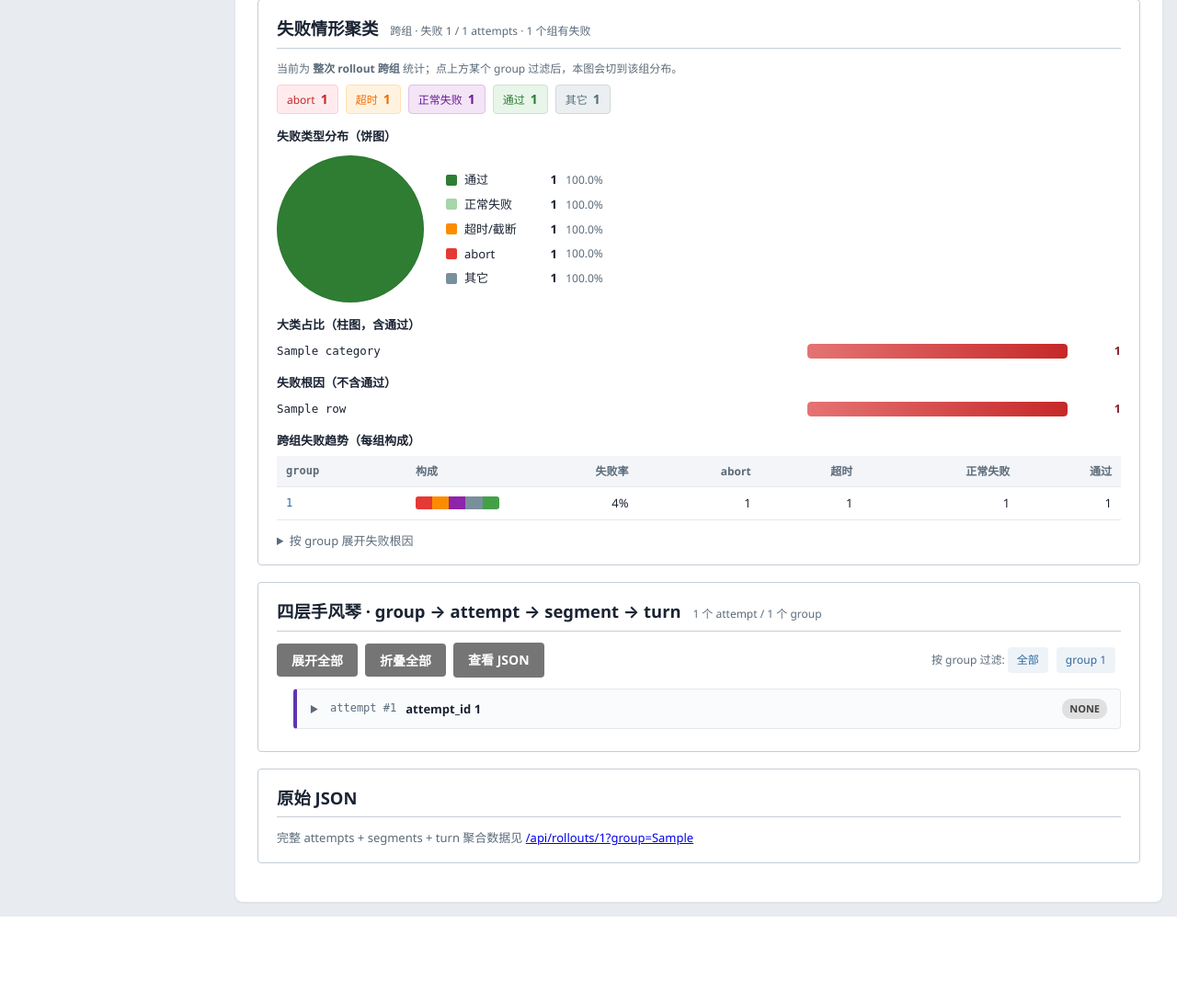
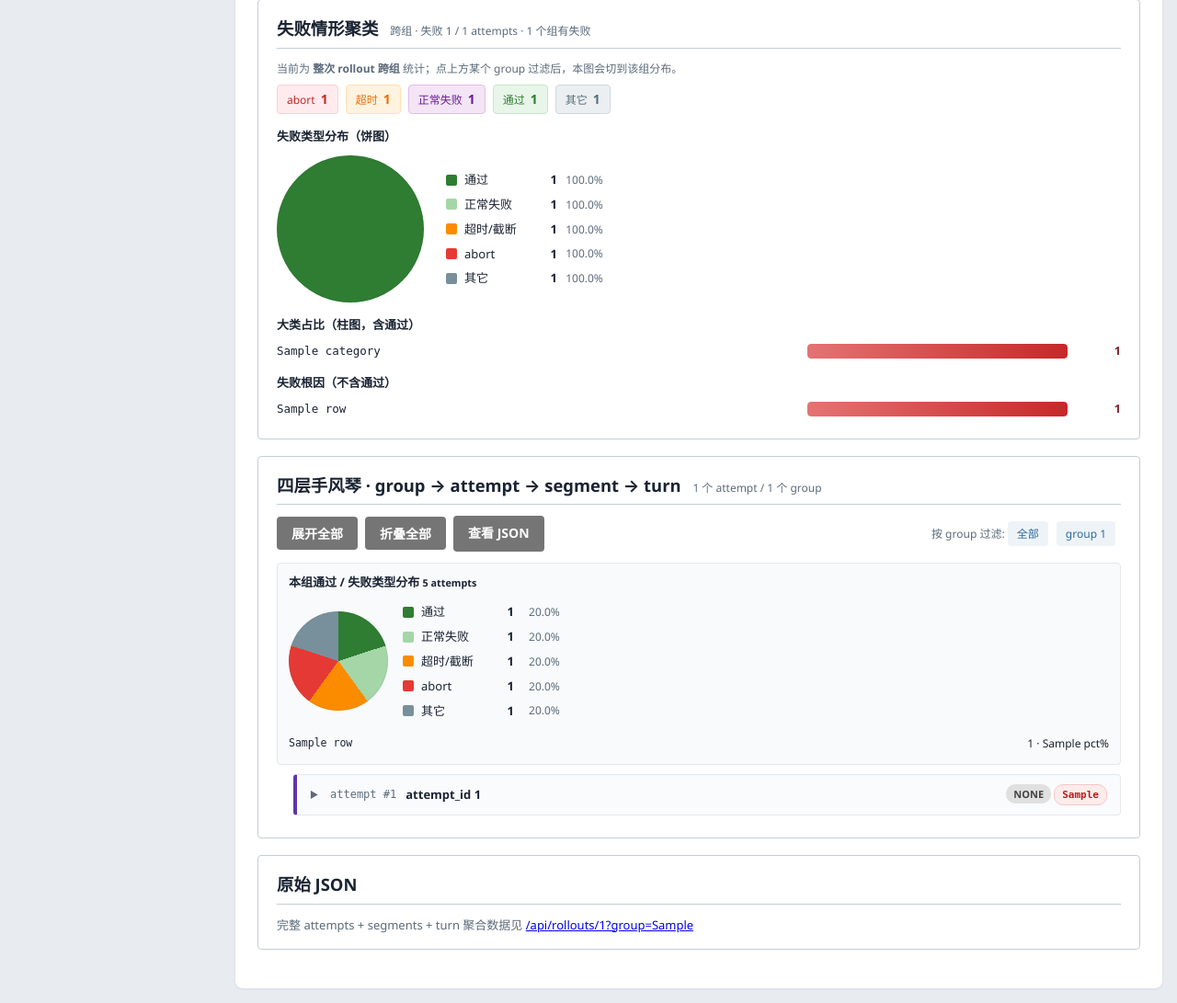
Before and after one commit to yanchenmochen/rollout-insight, a Python web app: template templates/rollout_detail.html in a window 1280 px wide. Shown: the part 875-1966 px from the top of the page at 92% size. Before the commit the page ends 1872 px from the top, so only its background shows below. Run offline with Jinja, Linux system fonts and the light colour scheme; the template is opened without the code that fills it: most values are stand-ins (such as "Sample title", 1, 10 or a date in 2020).

Commit message:
feat(rollout-detail): 组头失败构成条、组内饼图与 attempt 原因标签
- group summary 迷你 stack；展开后 outcome 饼图
- abort/timeout/fail 原因 chip 与行样式

Co-authored-by: Cursor <cursoragent@cursor.com>

```diff
--- a/templates/rollout_detail.html
+++ b/templates/rollout_detail.html
@@ -176,6 +176,22 @@
     .trend-seg.cat-fail { background: #8e24aa; }
     .trend-seg.cat-other { background: #78909c; }
     .trend-seg.cat-pass { background: #43a047; }
+    .group-header-stack {
+        width: 110px; height: 12px; flex: 0 0 auto;
+        margin: 0 2px;
+    }
+    .abort-reason-chip {
+        display: inline-block; max-width: 280px;
+        overflow: hidden; text-overflow: ellipsis; white-space: nowrap;
+        font-family: ui-monospace, monospace; font-size: 11px; font-weight: 600;
+        text-transform: none; vertical-align: middle;
+        background: #fdecea; color: #b71c1c; border: 1px solid #f5c6cb;
+        padding: 2px 8px; border-radius: 10px;
+    }
+    details.tree.attempt-row.is-abort { border-left-color: #e53935; }
+    details.tree.attempt-row.is-timeout { border-left-color: #fb8c00; }
+    details.tree.attempt-row.is-fail { border-left-color: #8e24aa; }
+    details.tree.attempt-row.is-pass { border-left-color: #43a047; }
     .fail-subhead {
         margin: 14px 0 6px; font-size: 13px; font-weight: 600; color: var(--ri-text);
     }
@@ -188,6 +204,26 @@
         flex: 0 0 auto;
         box-shadow: inset 0 0 0 1px rgba(0,0,0,0.06);
     }
+    .pie-chart.pie-sm { width: 108px; height: 108px; }
+    .group-pie-box {
+        background: #f8fafb; border: 1px solid #e4e8ec;
+        border-radius: var(--te-radius); padding: 10px 12px;
+        margin: 0 0 10px;
+    }
+    .group-pie-box .fail-subhead { margin-top: 0; }
+    .group-pie-box .pie-layout { margin: 6px 0 0; gap: 16px; }
+    .group-pie-reasons {
+        margin: 8px 0 0; padding: 0; list-style: none; font-size: 12px;
+    }
+    .group-pie-reasons li {
+        display: flex; justify-content: space-between; gap: 10px;
+        padding: 2px 0; border-bottom: 1px dashed #e8ecef;
+    }
+    .group-pie-reasons li:last-child { border-bottom: none; }
+    .group-pie-reasons code {
+        font-family: ui-monospace, monospace; font-size: 11.5px; word-break: break-all;
+    }
+    .group-pie-reasons span { flex: 0 0 auto; font-variant-numeric: tabular-nums; }
     .pie-legend {
         list-style: none; margin: 0; padding: 0; font-size: 13px;
     }
@@ -566,78 +602,57 @@
         </div>
         {% endif %}
 
-        {% if failure_clusters.scope != 'group' and failure_clusters.group_trend %}
-        <div class="fail-subhead">跨组失败趋势（每组构成）</div>
-        <table class="sub-table" style="margin-top:4px;">
-            <thead>
-                <tr>
-                    <th class="col-id">group</th>
-                    <th>构成</th>
-                    <th class="col-num">失败率</th>
-                    <th class="col-num">abort</th>
-                    <th class="col-num">超时</th>
-                    <th class="col-num">正常失败</th>
-                    <th class="col-num">通过</th>
-                </tr>
-            </thead>
-            <tbody>
-                {% for row in failure_clusters.group_trend %}
-                {% set n = row.n_attempts or 1 %}
-                <tr>
-                    <td class="col-id">
-                        <a href="/api/tasks/{{ task.id if task else 0 }}/rollouts/{{ rollout.id }}?group={{ row.group_index }}">{{ row.group_index }}</a>
-                    </td>
-                    <td>
-                        <div class="trend-stack" title="abort {{ row.n_abort }} / 超时 {{ row.n_timeout }} / 失败 {{ row.n_fail }} / 通过 {{ row.n_pass }}">
-                            {% if row.n_abort %}<span class="trend-seg cat-abort" style="width: {{ (100.0 * row.n_abort / n)|round(1) }}%;"></span>{% endif %}
-                            {% if row.n_timeout %}<span class="trend-seg cat-timeout" style="width: {{ (100.0 * row.n_timeout / n)|round(1) }}%;"></span>{% endif %}
-                            {% if row.n_fail %}<span class="trend-seg cat-fail" style="width: {{ (100.0 * row.n_fail / n)|round(1) }}%;"></span>{% endif %}
-                            {% if row.n_other %}<span class="trend-seg cat-other" style="width: {{ (100.0 * row.n_other / n)|round(1) }}%;"></span>{% endif %}
-                            {% if row.n_pass %}<span class="trend-seg cat-pass" style="width: {{ (100.0 * row.n_pass / n)|round(1) }}%;"></span>{% endif %}
-                        </div>
-                    </td>
-                    <td class="col-num">{{ row.fail_rate_pct }}%</td>
-                    <td class="col-num">{{ row.n_abort }}</td>
-                    <td class="col-num">{{ row.n_timeout }}</td>
-                    <td class="col-num">{{ row.n_fail }}</td>
-                    <td class="col-num">{{ row.n_pass }}</td>
-                </tr>
-                {% endfor %}
-            </tbody>
-        </table>
-        {% endif %}
-
-        {% if failure_clusters.scope != 'group' and failure_clusters.by_group %}
-        <details style="margin-top:12px;">
-            <summary style="cursor:pointer; font-size:13px; color:var(--ri-muted);">按 group 展开失败根因</summary>
-            <table class="sub-table" style="margin-top:8px;">
-                <thead>
-                    <tr>
-                        <th class="col-id">group</th>
-                        <th>主要根因</th>
-                        <th class="col-num">失败数</th>
-                    </tr>
-                </thead>
-                <tbody>
-                    {% for gi, ginfo in failure_clusters.by_group.items() %}
-                    <tr>
-                        <td class="col-id">
-                            <a href="/api/tasks/{{ task.id if task else 0 }}/rollouts/{{ rollout.id }}?group={{ gi }}">{{ gi }}</a>
-                        </td>
-                        <td class="col-title" title="{{ ginfo.by_reason[0].label if ginfo.by_reason else '' }}">
-                            {% if ginfo.by_reason %}{{ ginfo.by_reason[0].label }}{% if ginfo.by_reason|length > 1 %} 等 {{ ginfo.by_reason|length }} 类{% endif %}{% else %}-{% endif %}
-                        </td>
-                        <td class="col-num">{{ ginfo.n_failure }}</td>
-                    </tr>
-                    {% endfor %}
-                </tbody>
-            </table>
-        </details>
-        {% endif %}
+        {# 跨组趋势表已迁到下方各 group 标题栏构成柱，此处不再重复展示 #}
     {% else %}
         <div class="empty-inline">本范围内无 attempt 可分析</div>
     {% endif %}
 </div>
+
+{% macro group_outcome_pie(np, nf, nt, na, no, reasons=None) -%}
+{# 组内通过/失败类型饼图 + 失败根因列表；放在题目 prompt 之前 #}
+{% set nn = (np + nf + nt + na + no) or 1 %}
+{% set p_pass = (100.0 * np / nn) | round(2) %}
+{% set p_fail = (100.0 * nf / nn) | round(2) %}
+{% set p_timeout = (100.0 * nt / nn) | round(2) %}
+{% set p_abort = (100.0 * na / nn) | round(2) %}
+{% set p_other = (100.0 * no / nn) | round(2) %}
+{% set a0 = 0 %}
+{% set a1 = a0 + p_pass %}
+{% set a2 = a1 + p_fail %}
+{% set a3 = a2 + p_timeout %}
+{% set a4 = a3 + p_abort %}
+<div class="group-pie-box">
+    <div class="fail-subhead">本组通过 / 失败类型分布 <small>{{ nn }} attempts</small></div>
+    <div class="pie-layout">
+        <div class="pie-chart pie-sm" style="background: conic-gradient(
+            #2e7d32 {{ a0 }}% {{ a1 }}%,
+            #a5d6a7 {{ a1 }}% {{ a2 }}%,
+            #fb8c00 {{ a2 }}% {{ a3 }}%,
+            #e53935 {{ a3 }}% {{ a4 }}%,
+            #78909c {{ a4 }}% 100%
+        );" title="通过 {{ np }} · 正常失败 {{ nf }} · 超时 {{ nt }} · abort {{ na }}"></div>
+        <ul class="pie-legend">
+            <li><span class="swatch" style="background:#2e7d32;"></span>通过<span class="cnt">{{ np }}</span><span class="pct">{{ p_pass }}%</span></li>
+            <li><span class="swatch" style="background:#a5d6a7;"></span>正常失败<span class="cnt">{{ nf }}</span><span class="pct">{{ p_fail }}%</span></li>
+            <li><span class="swatch" style="background:#fb8c00;"></span>超时/截断<span class="cnt">{{ nt }}</span><span class="pct">{{ p_timeout }}%</span></li>
+            <li><span class="swatch" style="background:#e53935;"></span>abort<span class="cnt">{{ na }}</span><span class="pct">{{ p_abort }}%</span></li>
+            {% if no > 0 %}
+            <li><span class="swatch" style="background:#78909c;"></span>其它<span class="cnt">{{ no }}</span><span class="pct">{{ p_other }}%</span></li>
+            {% endif %}
+        </ul>
+    </div>
+    {% if reasons %}
+    <ul class="group-pie-reasons">
+        {% for row in reasons %}
+        <li>
+            <code title="{{ row.label }}">{{ row.label }}</code>
+            <span>{{ row.count }} · {{ row.pct }}%</span>
+        </li>
+        {% endfor %}
+    </ul>
+    {% endif %}
+</div>
+{%- endmacro %}
 
 <div class="section">
     <h2>四层手风琴 · group → attempt → segment → turn <small>{{ all_attempts | length }} 个 attempt / {{ distinct_groups | length }} 个 group</small></h2>
@@ -661,9 +676,21 @@
     {% if not all_attempts %}
         <div class="empty-inline">暂无 attempt 数据</div>
     {% elif current_group is not none %}
-        {# 当前按 group 过滤：直接渲染 attempts（不再按 group 再折一层） #}
+        {# 当前按 group 过滤：组内饼图 + prompt + attempts（failure_clusters 已是该组视图） #}
+        {% set gi = current_group %}
+        {% set brief = (group_briefs or {}).get(gi, {}) %}
         <div id="treeRoot">
-            {% set grouped_attempts = {'g0': attempts} %}
+            {{ group_outcome_pie(
+                failure_clusters.n_pass or 0,
+                failure_clusters.n_fail or 0,
+                failure_clusters.n_timeout or 0,
+                failure_clusters.n_abort or 0,
+                failure_clusters.n_other or 0,
+                failure_clusters.by_reason if failure_clusters.by_reason else none
+            ) }}
+            {% if brief.prompt %}
+            <div class="prompt-blob" title="该 group 的题目 prompt">{{ brief.prompt }}</div>
+            {% endif %}
             {% include "rollout_detail_attempt_loop.html" %}
         </div>
     {% else %}
@@ -678,11 +705,26 @@
                     {% endif %}
                 {% endfor %}
                 {% set brief = (group_briefs or {}).get(gi, {}) %}
+                {% set _np = gs.n_passed if gs.n_passed is not none else gs.all_one %}
+                {% set _nf = gs.n_failed if gs.n_failed is not none else gs.all_zero %}
+                {% set _nt = gs.n_timeout if gs.n_timeout is not none else 0 %}
+                {% set _na = gs.n_aborted if gs.n_aborted is not none else gs.aborted %}
+                {% set _no = gs.n_other if gs.n_other is not none else 0 %}
+                {% set _nn = (_np + _nf + _nt + _na + _no) or gs.n_attempts or 1 %}
+                {% set gfail = (failure_clusters.by_group or {}).get(gi) or {} %}
                 <details class="tree group-row" id="group-{{ gi }}">
                     <summary>
                         <span class="sum-title">group <strong>{{ gi }}</strong>
                             {% if gs.title %} · {{ gs.title }}{% elif brief.title %} · {{ brief.title }}{% endif %}
                         </span>
+                        <div class="trend-stack group-header-stack"
+                             title="通过 {{ _np }} / 正常失败 {{ _nf }} / 超时 {{ _nt }} / abort {{ _na }}">
+                            {% if _na %}<span class="trend-seg cat-abort" style="width: {{ (100.0 * _na / _nn)|round(1) }}%;"></span>{% endif %}
+                            {% if _nt %}<span class="trend-seg cat-timeout" style="width: {{ (100.0 * _nt / _nn)|round(1) }}%;"></span>{% endif %}
+                            {% if _nf %}<span class="trend-seg cat-fail" style="width: {{ (100.0 * _nf / _nn)|round(1) }}%;"></span>{% endif %}
+                            {% if _no %}<span class="trend-seg cat-other" style="width: {{ (100.0 * _no / _nn)|round(1) }}%;"></span>{% endif %}
+                            {% if _np %}<span class="trend-seg cat-pass" style="width: {{ (100.0 * _np / _nn)|round(1) }}%;"></span>{% endif %}
+                        </div>
                         <span class="sum-meta">
                             {{ gs.n_attempts }} attempts
                             &nbsp;·&nbsp;
@@ -712,6 +754,7 @@
                         </span>
                     </summary>
                     <div class="tree-body">
+                        {{ group_outcome_pie(_np, _nf, _nt, _na, _no, gfail.by_reason if gfail.by_reason else none) }}
                         {% if brief.prompt %}
                         <div class="prompt-blob" title="该 group 的题目 prompt">{{ brief.prompt }}</div>
                         {% endif %}
--- a/templates/rollout_detail_attempt_loop.html
+++ b/templates/rollout_detail_attempt_loop.html
@@ -19,7 +19,8 @@
     {%- endmacro %}
 
     {% for a in attempts %}
-    <details class="tree attempt-row" data-attempt-id="{{ a.primary_id }}" data-rollout-pk="{{ rollout.id }}">
+    <details class="tree attempt-row {% if a.outcome_category %}is-{{ a.outcome_category }}{% elif a.reward_bucket == 'aborted' %}is-abort{% endif %}"
+             data-attempt-id="{{ a.primary_id }}" data-rollout-pk="{{ rollout.id }}">
         <summary>
             <span class="sum-id">attempt #{{ a.primary_id }}</span>
             <span class="sum-title">
@@ -27,6 +28,13 @@
             </span>
             <span class="sum-meta">
                 {{ bucket_badge(a.reward_bucket) }}
+                {% if a.abort_reason %}
+                    <span class="abort-reason-chip" title="abort_reason: {{ a.abort_reason }}">{{ a.abort_reason }}</span>
+                {% elif a.outcome_category == 'timeout' and a.outcome_reason %}
+                    <span class="abort-reason-chip" style="background:#fff3e0;color:#e65100;border-color:#ffe0b2;" title="timeout: {{ a.outcome_reason }}">{{ a.outcome_reason }}</span>
+                {% elif a.outcome_category == 'fail' and a.outcome_reason %}
+                    <span class="abort-reason-chip" style="background:#f3e5f5;color:#6a1b9a;border-color:#e1bee7;" title="fail: {{ a.outcome_reason }}">{{ a.outcome_reason }}</span>
+                {% endif %}
             </span>
         </summary>
         <div class="tree-body">
```
